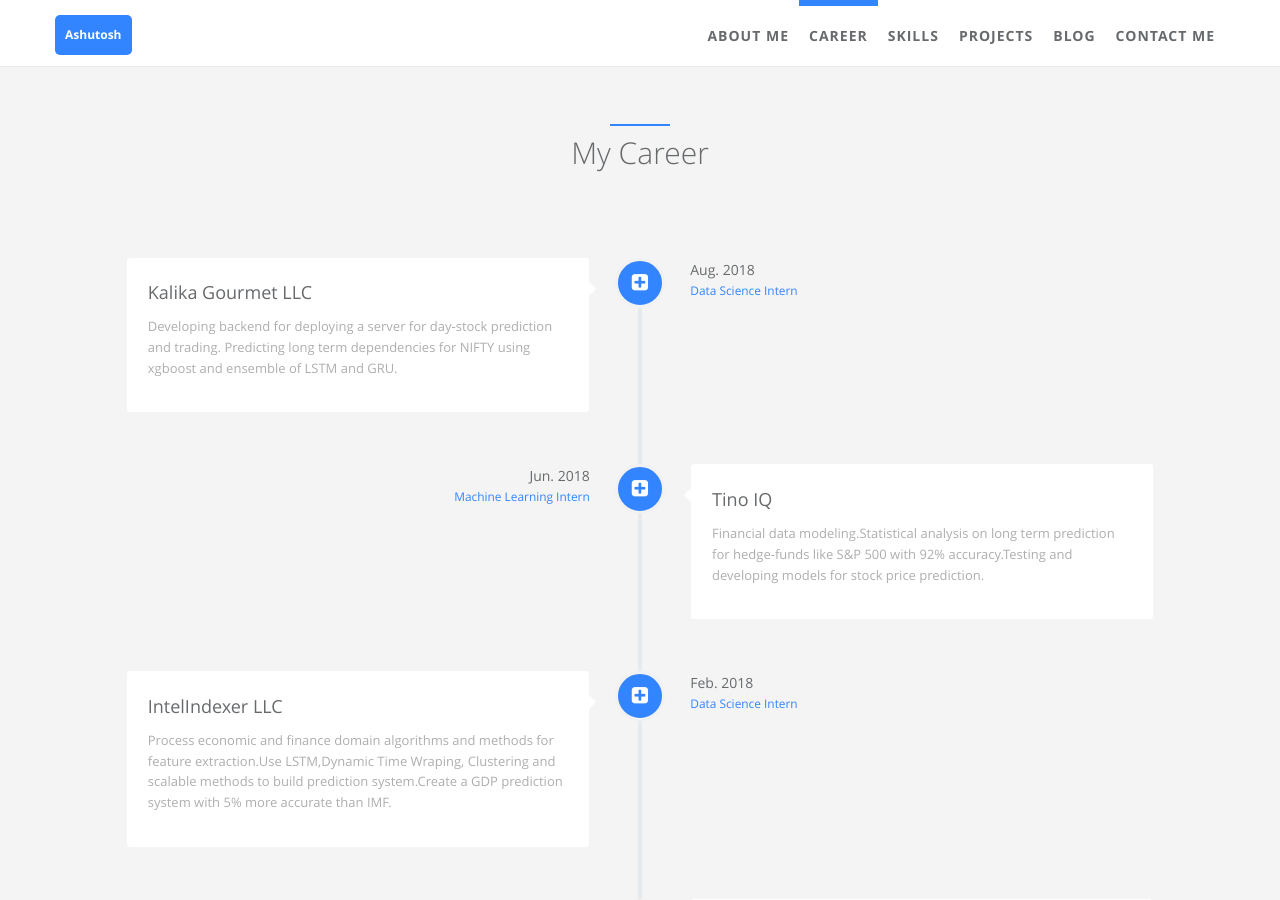
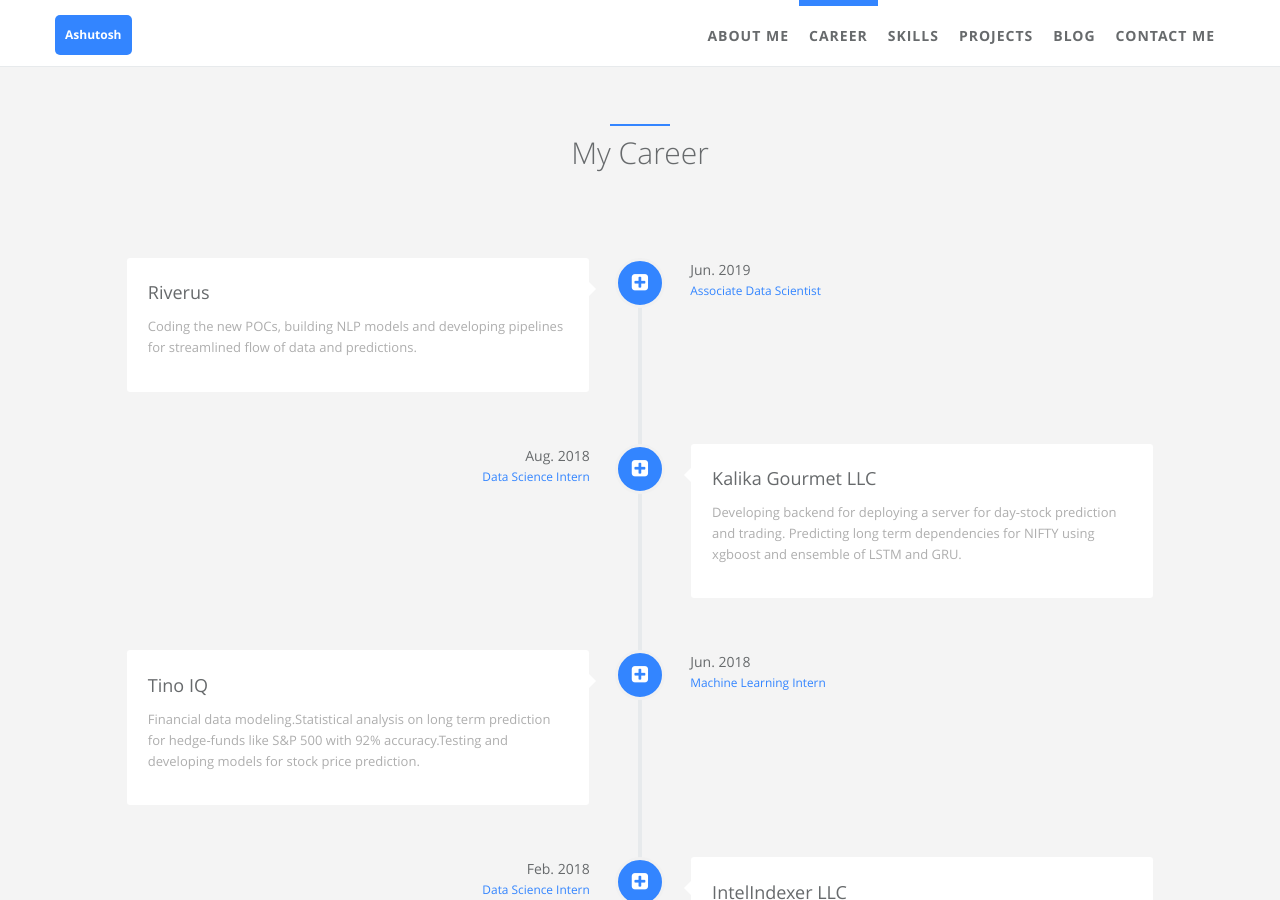
Before and after one commit to ASH1998/ash1998.github.io, a Jekyll site: the page built from index.html, in a window 1280 px wide and 900 px high, scrolled down 886 px. Built offline with Jekyll 4.4.1, drawn with Linux system fonts in a browser that asks for light colours.

Commit message:
Update careers.yml

```diff
--- a/_data/index/careers.yml
+++ b/_data/index/careers.yml
@@ -1,5 +1,19 @@
 # careers section data
 # if you don't have language feature(language.yml is empty), ignore "i18n" items
+- name:
+    detail: Riverus
+    i18n: company_a
+  desc:
+    detail: Coding the new POCs, building NLP models and developing pipelines for streamlined flow of data and predictions.
+    i18n: company_a_desc
+  date:
+    detail: Jun. 2019
+    i18n: company_a_date
+  job:
+    detail: Associate Data Scientist
+    i18n: company_a_job
+  icon: fa-plus-square
+
 - name:
     detail: Kalika Gourmet LLC
     i18n: company_a
```
